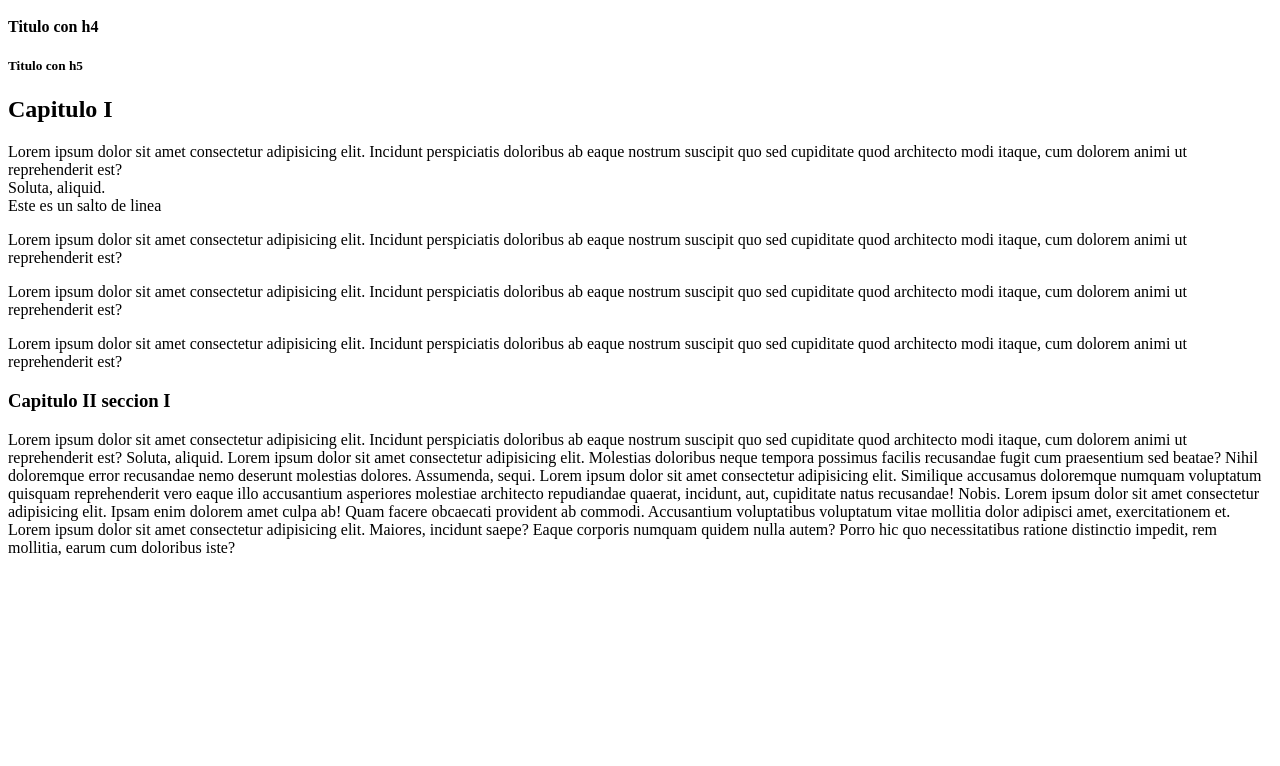
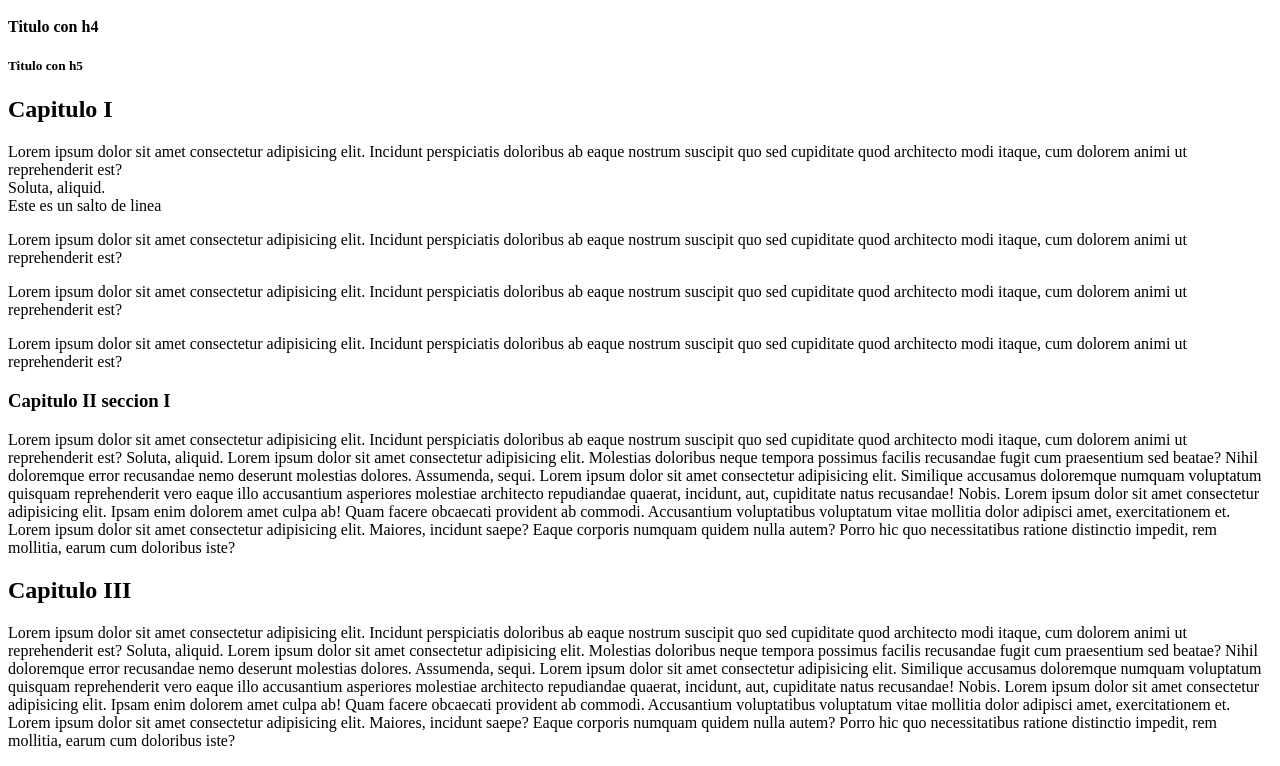
Before and after one commit to Dev-Joshua/review-git, a plain HTML site: page intro-HTML/index.html in a window 1280 px wide. Shown: the part 152-918 px from the top of the page. Before the commit the page ends 800 px from the top, so only its background shows below. Drawn offline with Linux system fonts and the light colour scheme.

Commit message:
git pull

```diff
--- a/intro-HTML/index.html
+++ b/intro-HTML/index.html
@@ -50,6 +50,14 @@
       doloribus ab eaque nostrum suscipit quo sed cupiditate quod architecto modi itaque,
       cum dolorem animi ut reprehenderit est? Soluta, aliquid. Lorem ipsum dolor sit amet consectetur adipisicing elit. Molestias doloribus neque tempora possimus facilis recusandae fugit cum praesentium sed beatae? Nihil doloremque error recusandae nemo deserunt molestias dolores. Assumenda, sequi. Lorem ipsum dolor sit amet consectetur adipisicing elit. Similique accusamus doloremque numquam voluptatum quisquam reprehenderit vero eaque illo accusantium asperiores molestiae architecto repudiandae quaerat, incidunt, aut, cupiditate natus recusandae! Nobis. Lorem ipsum dolor sit amet consectetur adipisicing elit. Ipsam enim dolorem amet culpa ab! Quam facere obcaecati provident ab commodi. Accusantium voluptatibus voluptatum vitae mollitia dolor adipisci amet, exercitationem et. Lorem ipsum dolor sit amet consectetur adipisicing elit. Maiores, incidunt saepe? Eaque corporis numquam quidem nulla autem? Porro hic quo necessitatibus ratione distinctio impedit, rem mollitia, earum cum doloribus iste?
     </p>
+
+    <h2>Capitulo III</h2>
+    <p>
+      Lorem ipsum dolor sit amet consectetur adipisicing elit. Incidunt perspiciatis
+      doloribus ab eaque nostrum suscipit quo sed cupiditate quod architecto modi itaque,
+      cum dolorem animi ut reprehenderit est? Soluta, aliquid. Lorem ipsum dolor sit amet consectetur adipisicing elit. Molestias doloribus neque tempora possimus facilis recusandae fugit cum praesentium sed beatae? Nihil doloremque error recusandae nemo deserunt molestias dolores. Assumenda, sequi. Lorem ipsum dolor sit amet consectetur adipisicing elit. Similique accusamus doloremque numquam voluptatum quisquam reprehenderit vero eaque illo accusantium asperiores molestiae architecto repudiandae quaerat, incidunt, aut, cupiditate natus recusandae! Nobis. Lorem ipsum dolor sit amet consectetur adipisicing elit. Ipsam enim dolorem amet culpa ab! Quam facere obcaecati provident ab commodi. Accusantium voluptatibus voluptatum vitae mollitia dolor adipisci amet, exercitationem et. Lorem ipsum dolor sit amet consectetur adipisicing elit. Maiores, incidunt saepe? Eaque corporis numquam quidem nulla autem? Porro hic quo necessitatibus ratione distinctio impedit, rem mollitia, earum cum doloribus iste?
+    </p>
+
   </main>
 
   <!-- Footer -->
```
